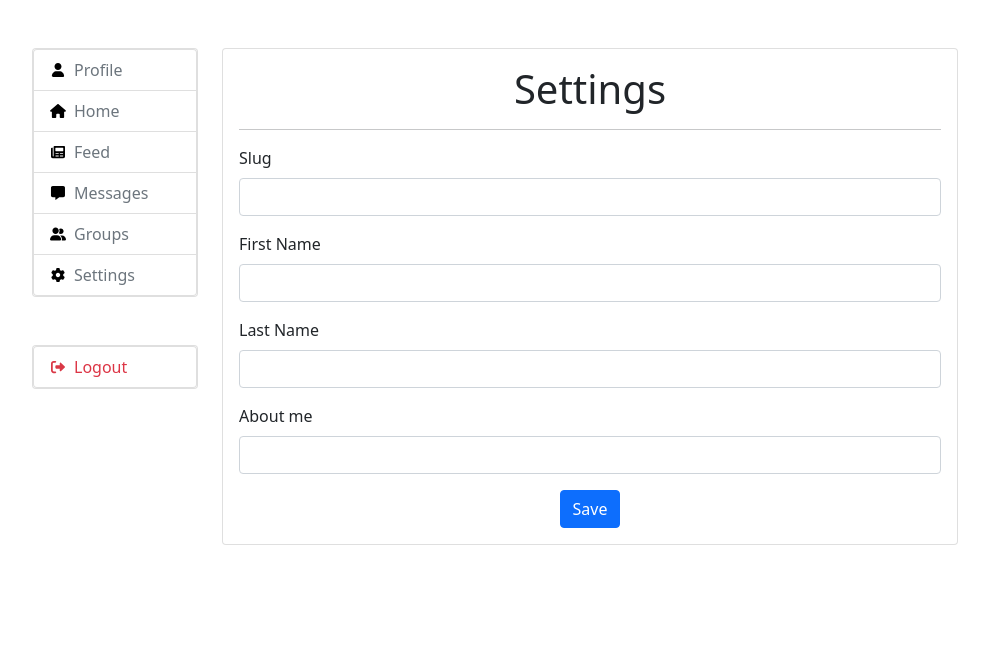
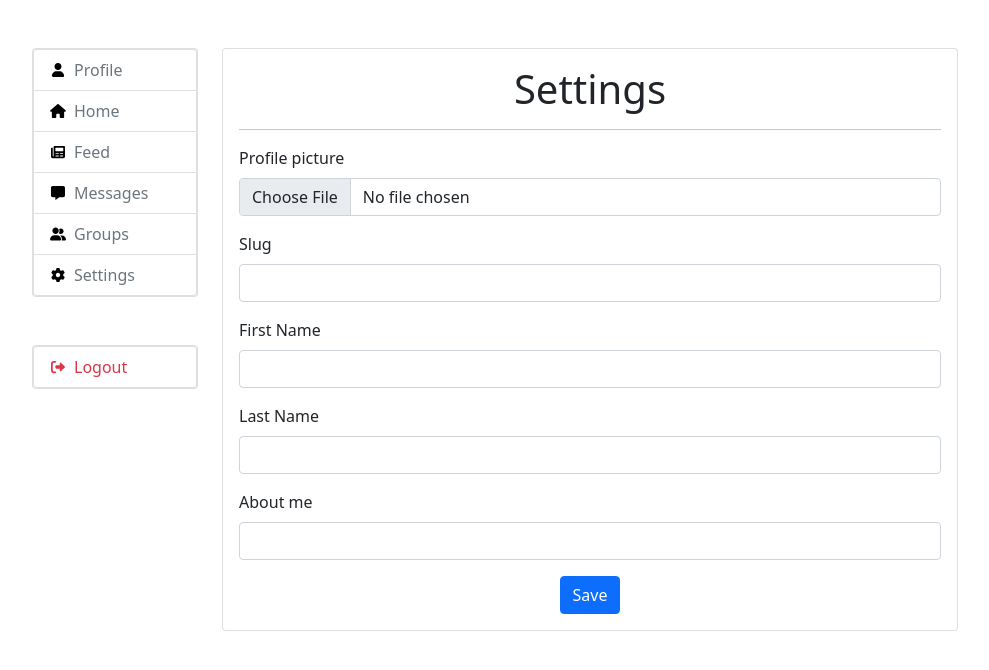
Before and after one commit to nrrnie/AituNetwork-2, a Flask app: page /users/settings in a window 1280 px wide. Shown: the top 670 px of the page, without its empty margins (50-1039 px from the left). Run offline with Flask 2, Linux system fonts and the light colour scheme; the visitor is signed in with stand-in values (Sample User, id 1); parts of the project's set-up code (start-up, migrations or seed data) failed here and were passed over.

Commit message:
chore: add 'profile picture update' to settings

```diff
--- a/aituNetwork/users/templates/settings.html
+++ b/aituNetwork/users/templates/settings.html
@@ -14,7 +14,11 @@
                     <div class="card-body">
                         <h1 class="text-center">Settings</h1>
                         <hr class="my-3">
-                        <form>
+                        <form method="POST">
+                            <div class=" mb-3">
+                                <label for="profile-picture-input" class="form-label">Profile picture</label>
+                                <input type="file" class="form-control" id="profile-picture-input" name="profile-picture">
+                            </div>
                             <div class="mb-3">
                                 <label for="slug-input" class="form-label">Slug</label>
                                 <input type="text" class="form-control" id="slug-input" name="slug"
```
